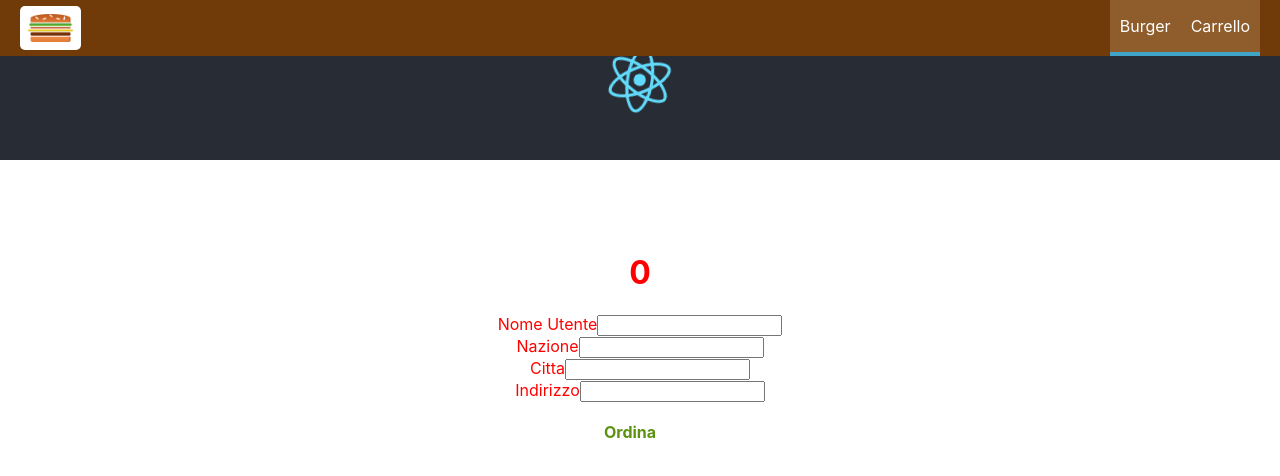
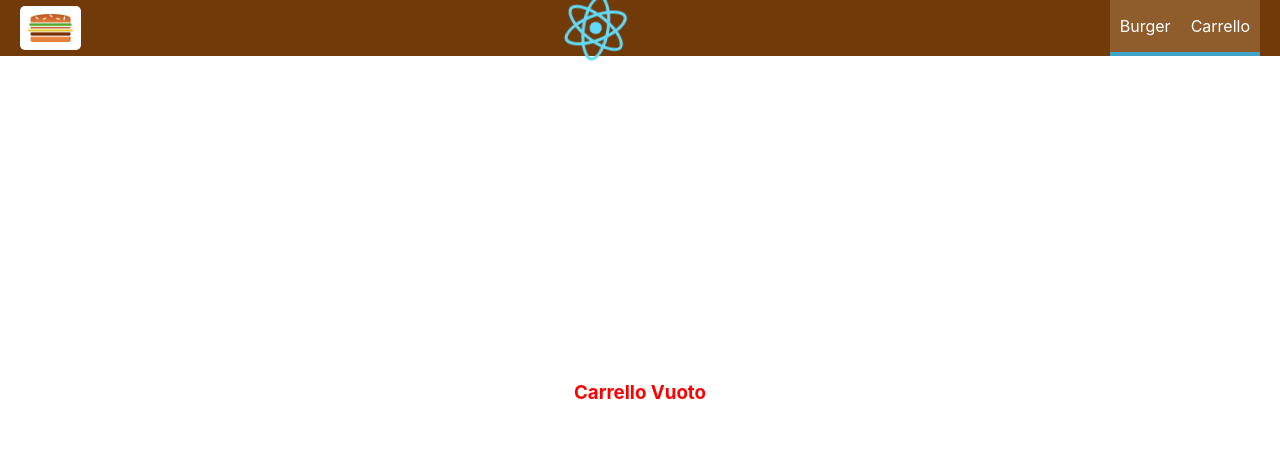
Before and after one commit to GiulioVolletti/react-burger, a React app: page /checkout in a window 1280 px wide. Shown: the top 476 px of the page. Built offline with nearby package versions, Linux system fonts and the light colour scheme.

Commit message:
fix commit

```diff
--- a/src/App.js
+++ b/src/App.js
@@ -1,5 +1,5 @@
 import React, {Component} from 'react'
-import logo from './assets/logo.svg';
+
 import './App.css';
 import {Route , Switch} from 'react-router-dom';
 
@@ -10,10 +10,8 @@ import Checkout from './containers/Checkout/Checkout'
 class App extends Component {
   render(){
     return (
-      <div >
-        <div className="App-header">
-          <img src={logo} className="App-logo" alt="logo" />
-        </div>
+
+
         <Layout>
           <Switch>
             <Route path='/checkout' component={Checkout} />
@@ -22,7 +20,7 @@ class App extends Component {
 
         </Layout>
 
-      </div>
+
     );
   }
 
--- a/src/components/Burger/Burger.module.css
+++ b/src/components/Burger/Burger.module.css
@@ -6,6 +6,7 @@
     text-align: center;
     font-weight: bold;
     font-size: 1.2rem;
+    padding-bottom: 30px;
 }
 
 @media (min-width: 500px) and (min-height:400px){
--- a/src/components/Navigation/Toolbar/Toolbar.js
+++ b/src/components/Navigation/Toolbar/Toolbar.js
@@ -4,6 +4,7 @@ import classes from './Toolbar.module.css';
 import Logo from '../../Logo/Logo';
 import NavigationItems from '../NavigationItems/NavigationItems';
 import DraweToggle from '../SideDrawer/DrawerToggle/DrawerToggle'
+import logo from '../../../assets/logo.svg';
 
 
 
@@ -13,6 +14,7 @@ const toolbar = (props) =>(
     <header className={classes.Toolbar}>
        <DraweToggle clicked={props.drawerToggleClicked} />
         <Logo height='80%' />
+        <img src={logo} className="App-logo" alt="logo" />
         <nav className={classes.DesktopOnly}>
             <NavigationItems/>
         </nav>
--- a/src/containers/Checkout/Checkout.js
+++ b/src/containers/Checkout/Checkout.js
@@ -75,9 +75,10 @@ class Checkout extends Component{
     //render
     render(){
         /**/
+
         let form = (
             <div className={classes.Forminner}>
-                <h1 >{this.state.price}</h1>
+                  <h1 >{this.state.price}</h1>
                 <FormItem change={this.handleNameChange} type='text' nameinput='Nome Utente'/>
                 <FormItem change={this.handleCountryChange} type='text' nameinput='Nazione' />
                 <FormItem change={this.handleCityChange} type='text' nameinput='Citta' />
@@ -87,6 +88,7 @@ class Checkout extends Component{
                 <Button btnType='Success' clicked={this.orderHandlere}>Ordina</Button>
             </div>
         );
+        let formToMake = ( <div className={classes.FormEmpy}> <h3 >Carrello Vuoto</h3> </div> )
         if(this.state.loading){
             form = <Spinner/>
         }
@@ -94,7 +96,7 @@ class Checkout extends Component{
         return(
             <Aux >
                 <div className={classes.Form}>
-                   {form}
+                   {this.state.price !== 0 ? form : formToMake}
                 </div>
 
             </Aux>
--- a/src/containers/Checkout/Checkout.module.css
+++ b/src/containers/Checkout/Checkout.module.css
@@ -9,3 +9,11 @@
 .Forminner {
     text-align: center;
 }
+.FormEmpy {
+    display: flex;
+    height: 80vh;
+
+    margin: auto;
+    justify-content: center;
+    align-items: center;
+}
```
